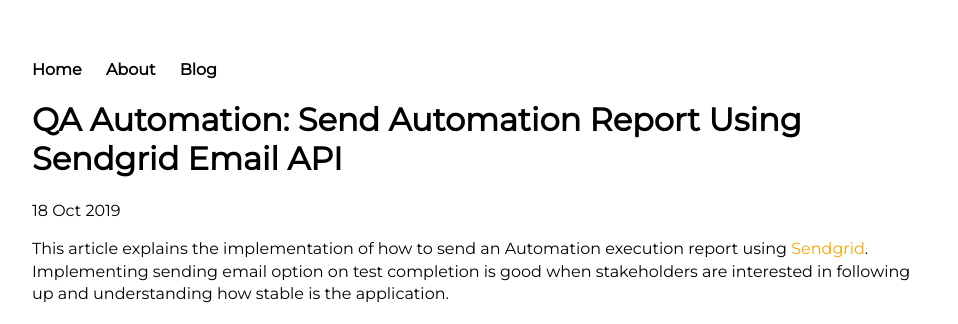
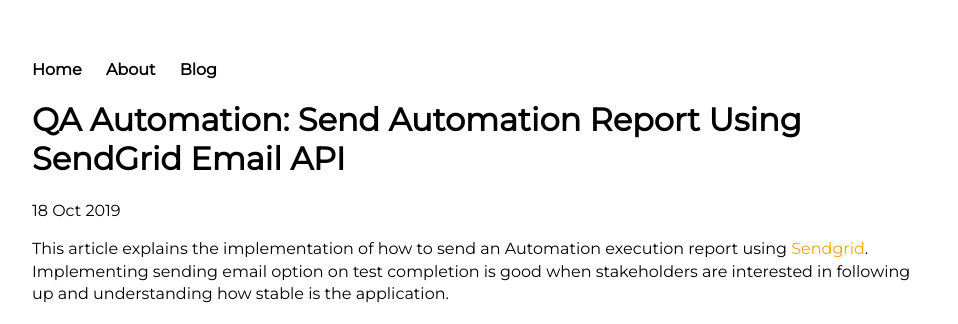
Before and after one commit to mkken/mkken.github.io, a Jekyll site: the page built from _posts/2019-10-18-sendgrid-api-to-send-automtion-report.md, in a window 1280 px wide. Shown: the top 324 px of the page, without its empty margins (160-1118 px from the left). Built offline with Jekyll 4.4.1, drawn with Linux system fonts in a browser that asks for light colours.

```diff
--- a/_posts/2019-10-18-sendgrid-api-to-send-automtion-report.md
+++ b/_posts/2019-10-18-sendgrid-api-to-send-automtion-report.md
@@ -1,6 +1,6 @@
 ---
 layout: post
-title: "QA Automation: Send Automation Report Using Sendgrid Email API"
+title: "QA Automation: Send Automation Report Using SendGrid Email API"
 date: 2019-10-18
 ---
 
```
